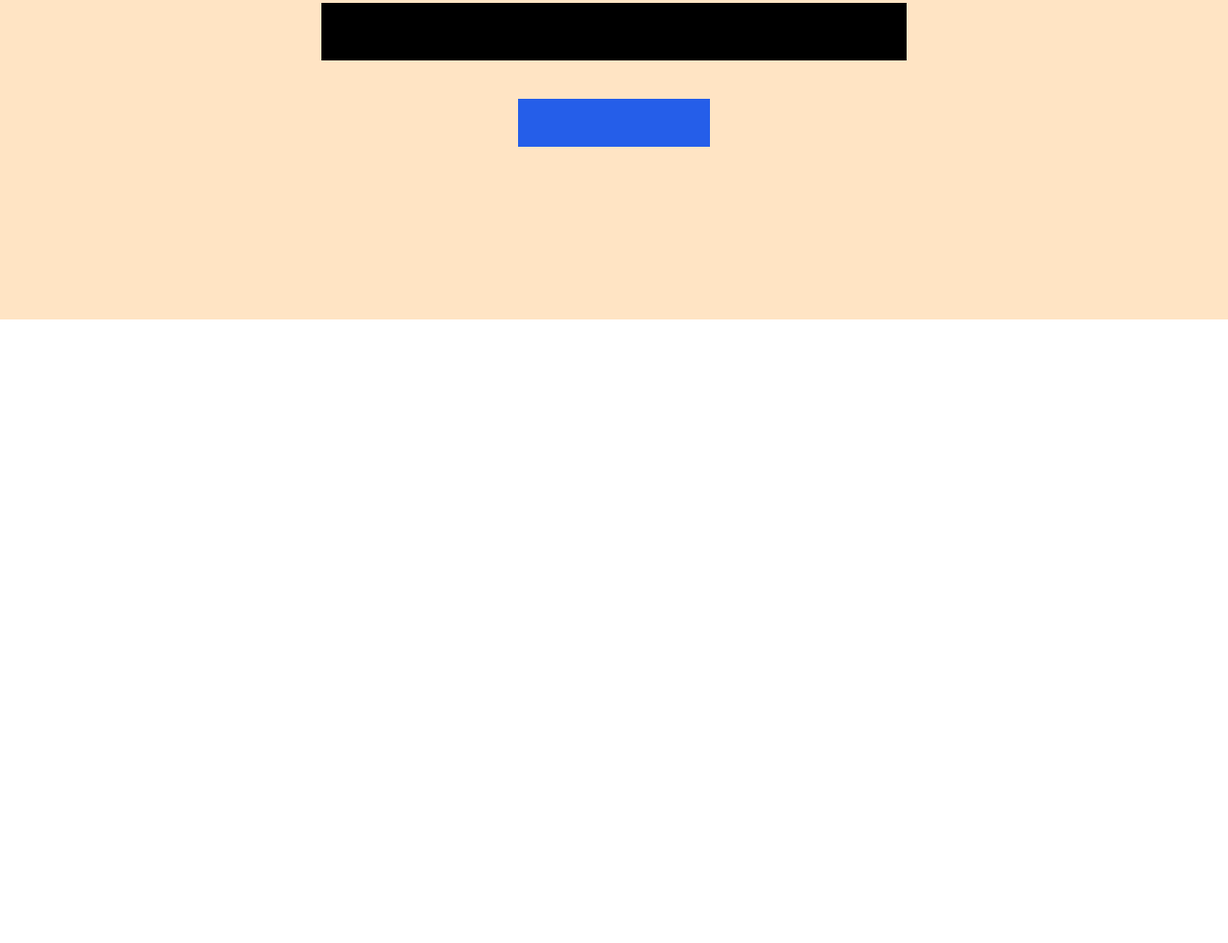
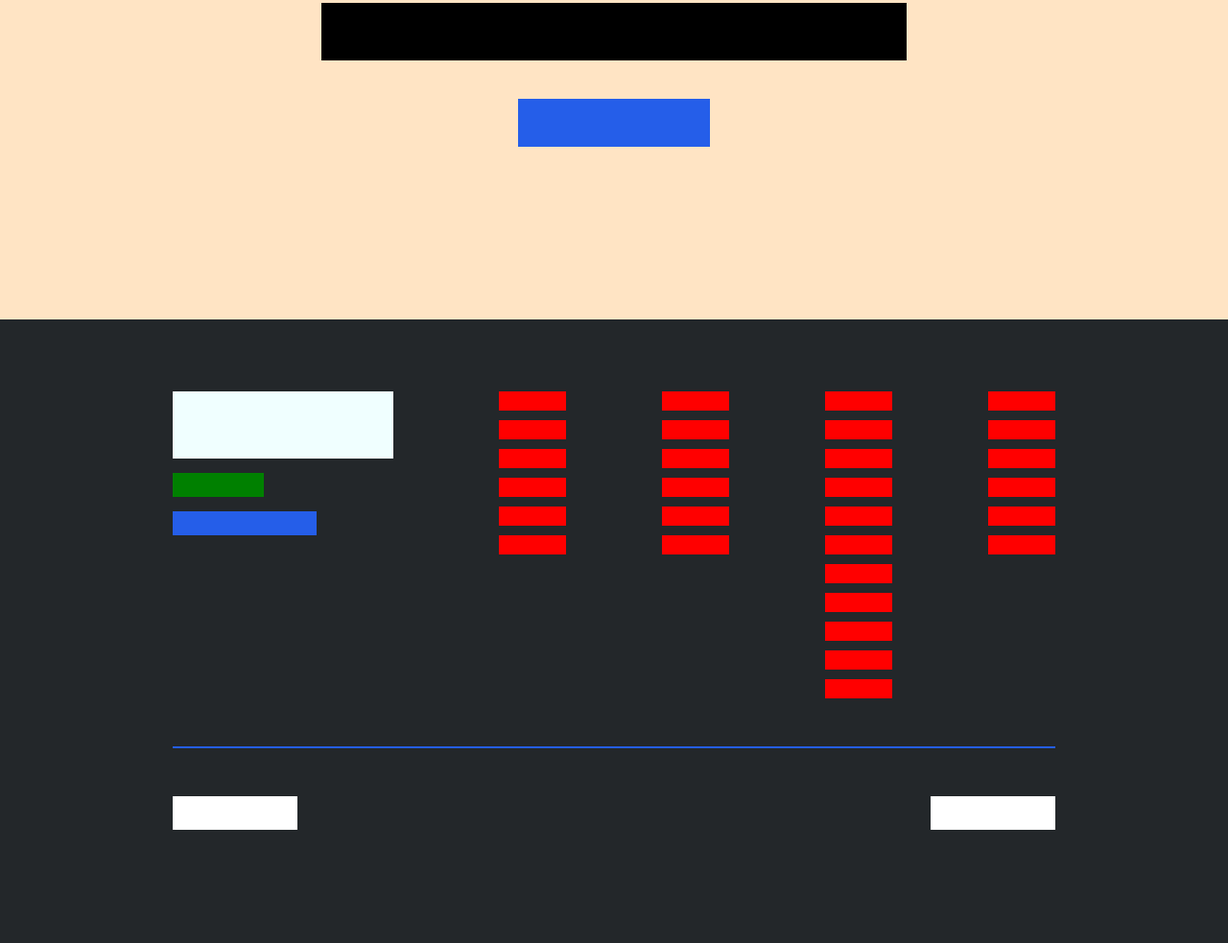
Before and after one commit to MyNameIsAlpaca/htmlcss-struttura-discord, a plain HTML site: page index.html in a window 1280 px wide. Shown: the part 3727-4710 px from the top of the page at 96% size. Before the commit the page ends 4060 px from the top, so only its background shows below. Drawn offline with Linux system fonts and the light colour scheme.

Commit message:
add footer

```diff
--- a/css/style.css
+++ b/css/style.css
@@ -189,3 +189,85 @@ height: 575px;
     height: 50px;
     width: 200px;
 }
+
+footer {
+    background-color: #23272a;
+    width: auto;
+    height: 650px;
+    display: flex;
+    justify-content: center;
+    align-items: center;
+}
+
+.footer-section {
+    width: auto;
+    height: 500px;
+    display: flex;
+    flex-flow: column;
+    gap: 50px;
+}
+
+.footer-top {
+    display: flex;
+    gap: 100px;
+}
+
+.footer-info {
+    width: 240px;
+    height: 175px;
+    display: flex;
+    flex-flow: column wrap;
+    gap: 15px;
+}
+
+#title-footer {
+    background-color: azure;
+    width: 230px;
+    height: 70px;
+}
+
+#lingua {
+    background-color: green;
+    width: 95px;
+    height: 25px;
+}
+
+#social {
+    background-color: #255ee9;
+    width: 150px;
+    height: 25px;
+}
+
+.footer-top ul {
+    list-style-type: none;
+    display: flex;
+    flex-flow: column;
+    gap: 10px;
+}
+
+.footer-top ul li {
+    background-color: red;
+    width: 70px;
+    height: 20px;
+}
+
+.footer-bottom {
+    display: flex;
+    justify-content: space-between;
+}
+
+#riga {
+    border: 1px #255ee9 solid;
+}
+
+#logo-footer {
+   width: 130px;
+   height: 35px;
+   background-color: white;
+}
+
+#register {
+    width: 130px;
+    height: 35px;
+    background-color: white;
+ }
--- a/index.html
+++ b/index.html
@@ -104,5 +104,66 @@
 
 
     </section>
+
+    <!-- footer -->
+    <footer>
+        <section class="footer-section">
+            <div class="footer-top">
+                <div class="footer-info">
+                    <div id="title-footer"></div>
+                    <div id="lingua"></div>
+                    <div id="social"></div>
+                </div>
+                <ul>
+                    <li></li>
+                    <li></li>
+                    <li></li>
+                    <li></li>
+                    <li></li>
+                    <li></li>
+                </ul>
+                <ul>
+                    <li></li>
+                    <li></li>
+                    <li></li>
+                    <li></li>
+                    <li></li>
+                    <li></li>
+                </ul>
+                <ul>
+                    <li></li>
+                    <li></li>
+                    <li></li>
+                    <li></li>
+                    <li></li>
+                    <li></li>
+                    <li></li>
+                    <li></li>
+                    <li></li>
+                    <li></li>
+                    <li></li>
+                </ul>
+                <ul>
+                    <li></li>
+                    <li></li>
+                    <li></li>
+                    <li></li>
+                    <li></li>
+                    <li></li>
+                </ul>
+            </div>
+            <hr id="riga">
+            <div class="footer-bottom">
+                <div id="logo-footer">
+
+                </div>
+                <div id="register">
+
+                </div>
+            </div>
+        </section>
+    </footer>
+
+    <!-- /footer -->
 </body>
 </html>
```
